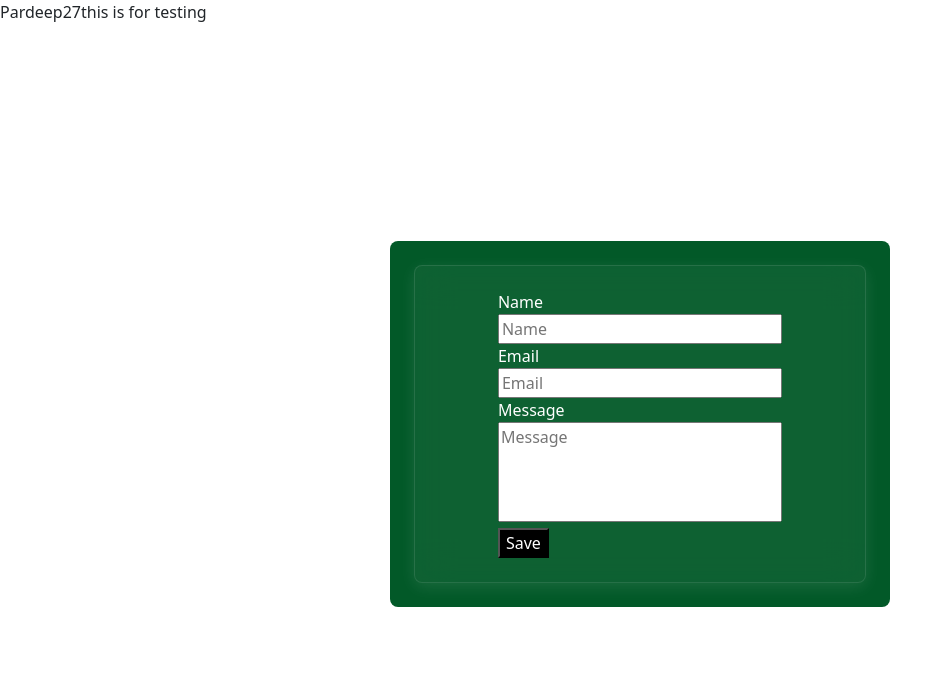
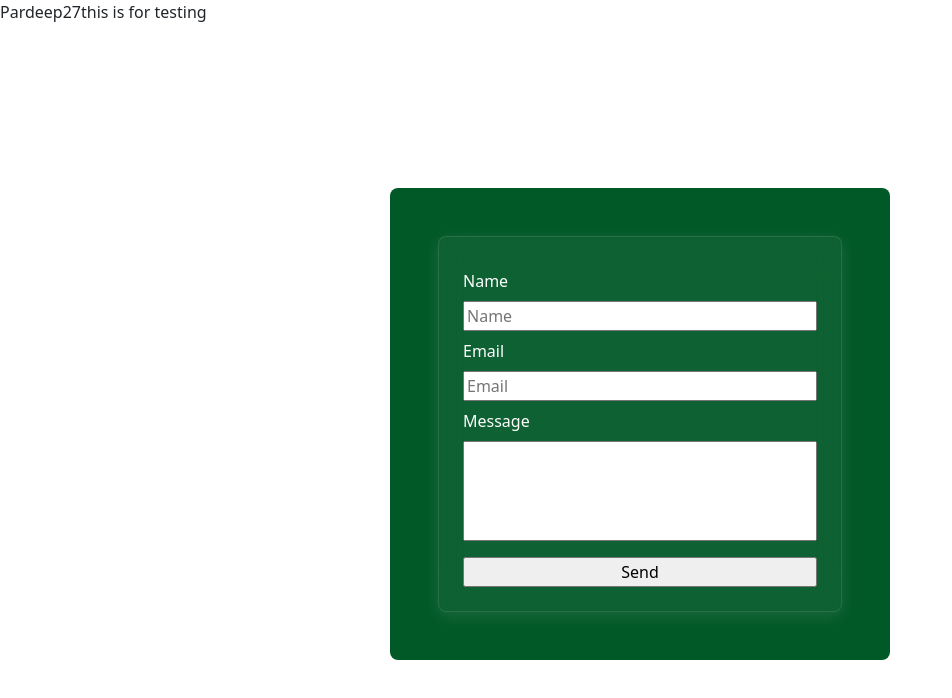
Before and after one commit to Dh-Pardeep/Usecontext-And-Emailjs, a React (Create React App) app: page / in a window 1280 px wide. Shown: the top 698 px of the page, without its empty margins (0-952 px from the left). Built offline with nearby package versions, Linux system fonts and the light colour scheme.

Commit message:
from add

```diff
--- a/src/components/From.jsx
+++ b/src/components/From.jsx
@@ -1,4 +1,4 @@
-import React, { useRef, useState } from 'react';
+import React, { useRef } from 'react';
 import emailjs from '@emailjs/browser';
 import Swal from 'sweetalert2'
 const From = () => {
@@ -7,91 +7,51 @@ const From = () => {
   const sendEmail = (e) => {
     e.preventDefault();
 
-        emailjs.sendForm('service_u3rfs9t', 'template_376noek', form.current, 'Z_KOGol0vj7O5N-Ni')
+    emailjs.sendForm('service_col123h', 'template_z0ktny5', form.current, 'HLJjgMOe-RolOfJEM')
       .then((result) => {
         console.log(result.text);
       }, (error) => {
         console.log(error.text);
       });
+    e.target.reset()
   };
+
   const successAlert = () => {
     Swal.fire({
-            title: 'Thank you for submitted',
-            text: 'You clicked the button.',
-            icon: 'success'
-        });
-    };
-    // const questionAlert = () => {
-    //     Swal.fire({
-    //         title: 'Do you have a problem to solve?!',
-    //         text: 'Ask us on dirask',
-    //         icon: 'question'
-    //       });
-    // }
+      title: 'Are you sure?',
+      text: "You won't be able to revert this!",
+      icon: 'warning',
+      showCancelButton: true,
+      confirmButtonColor: '#3085d6',
+      cancelButtonColor: '#d33',
+      confirmButtonText: 'Yes, submitted it!'
+    }).then((result) => {
+      if (result.isConfirmed) {
+        Swal.fire(
+          'submitted!',
+          'Your file has been submitted.',
+          'success'
+        )
+      }
+    })
+  }
 
-    // const customImageAlert = () => {
-    //   Swal.fire({
-    //     text: "your custom image",
-    //     imageUrl: 'https://i.ibb.co/LktzszD/dirask.png'
-    //   });
-    // }
-    const [formValues, setFormValues] = useState({
-        user_name: "",
-        user_email: "",
-        message: ""
-    });
-    const [records, setRecords] = useState([]);
-    const handleSubmit = (e) => {
-        e.preventDefault();
-        setRecords([...records, formValues]);
-        setFormValues({
-            user_name: "",
-            user_email: "",
-            message: ""
-        });
-    };
   return (
-  <div className='min-vh-100 d-flex align-items-center' >
-          <div className="container_box mx-auto  p-4 ">
-            <div className="small_box w-100   d-flex justify-content-center align-items-center">
-                <div onSubmit={(e) => handleSubmit(e)}>
-                    <form ref={form} onSubmit={sendEmail} >
-                        <label className='text-white pt-4'>Name</label>
-                        <input placeholder='Name' name="user_name"
-                            className=' w-100'
-                            value={formValues.user_name}
-                            onChange={(e) =>
-                                setFormValues({ ...formValues, user_name: e.target.value })
-                            }
-                        ></input>
-                        <br />
-                        <label className='text-white'>Email</label>
-                        <input  placeholder='Email' name="user_email" type="email"
-                            className=' w-100'
-                            value={formValues.user_email}
-                            onChange={(e) =>
-                                setFormValues({ ...formValues, user_email: e.target.value })
-                            }
-                        ></input>
-                        <br />
-                        <label className='text-white'>Message</label>
-                        <textarea   placeholder='Message' name="message"
-                            className=' w-100 resizetext'
-                            value={formValues.message}
-                            onChange={(e) =>
-                                setFormValues({ ...formValues, message: e.target.value })
-                            }
-                        ></textarea>
-                        <br />
-                        <button onClick={successAlert} className='mb-4 text-white inline-block bg-black' type="submit">Save</button>
+   <div className='min-vh-100 d-flex align-items-center justify-content-center'>
+     <div className='container_box p-5 '>
+      <div className='small_box'>
+        <form ref={form} onSubmit={sendEmail} className='d-flex flex-column p-4'>
+          <label className='text-white py-2'>Name</label>
+          <input required placeholder='Name' type="text" name="user_name" />
+          <label className='text-white py-2'>Email</label>
+          <input required placeholder='Email' type="email" name="user_email" />
+          <label className='text-white py-2'>Message</label>
+          <textarea className='resizetext' name="message" />
+          <input className='mt-3' required placeholder='Message' onClick={successAlert} type="submit" value="Send" />
         </form>
       </div>
     </div>
    </div>
-  </div>
-
-
-
   )
 }
 
```
Lines whose indentation alone changed are shown as unchanged.
